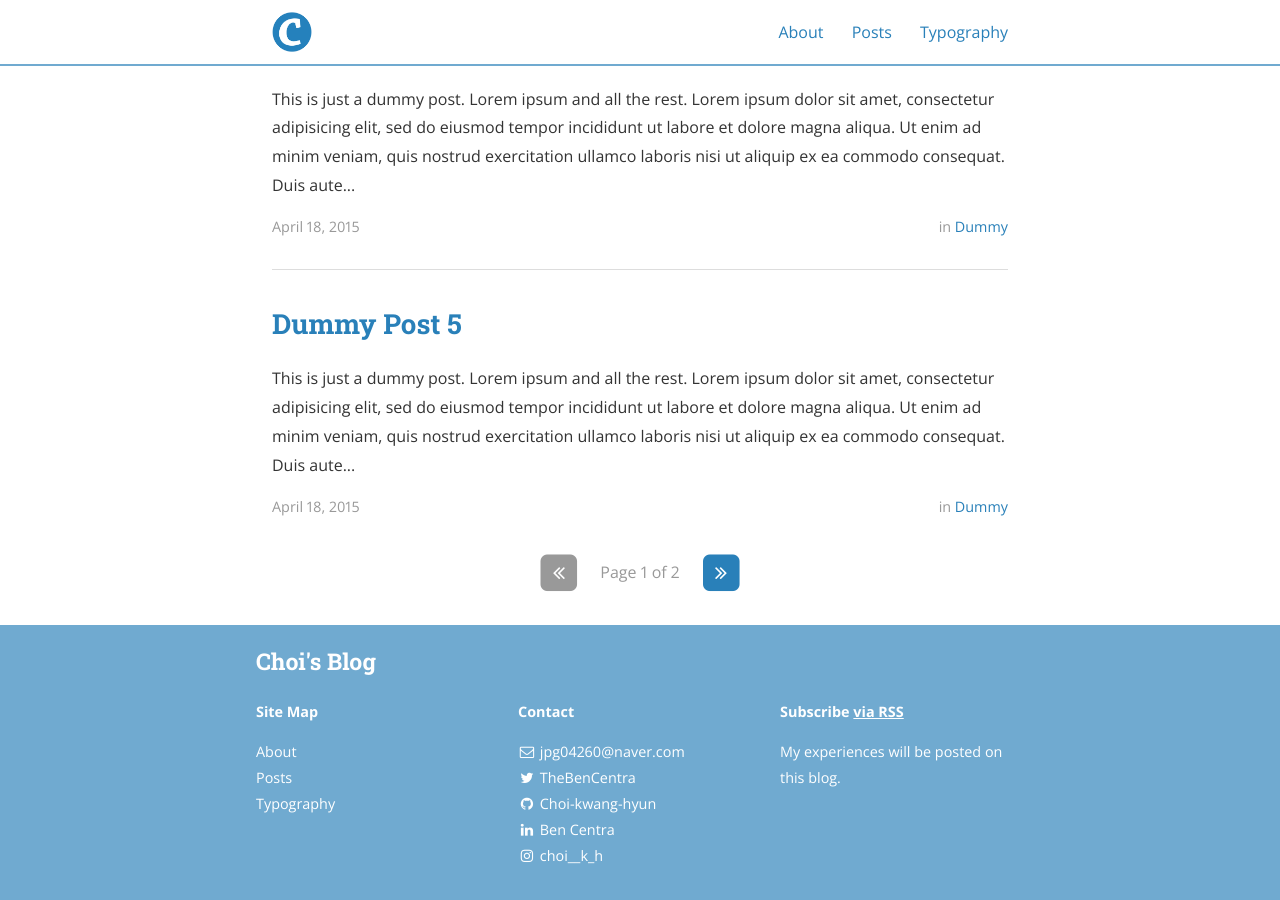
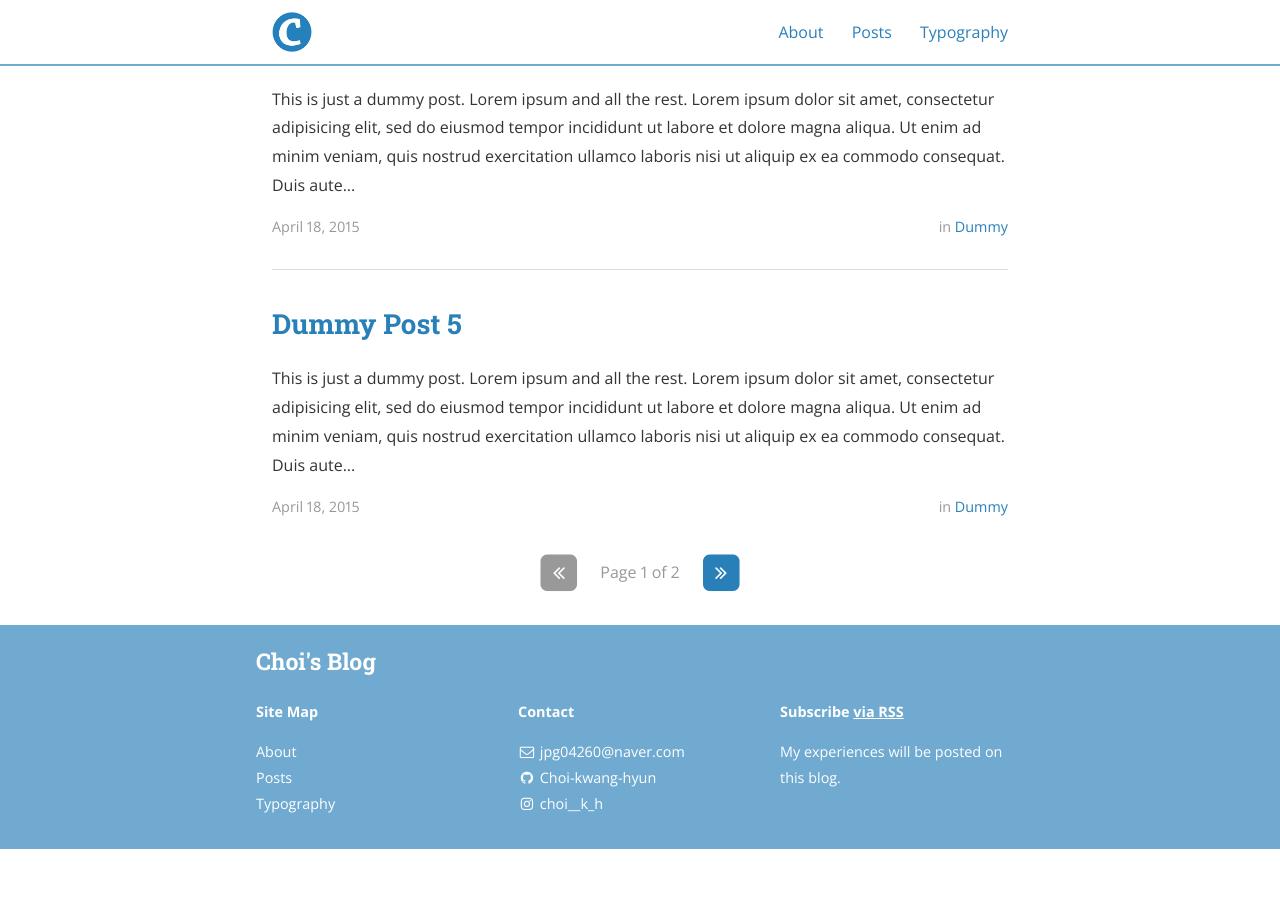
Before and after one commit to bencentra/centrarium, a Jekyll site: the page built from index.html, in a window 1280 px wide and 900 px high, scrolled down 1300 px. Built offline with Jekyll 4.4.1, drawn with Linux system fonts in a browser that asks for light colours; nearby versions of some CDN libraries; the list of posts is cut into pages by our own code; after the commit the page ends 2149 px from its top, so only the background shows below that.

Commit message:
revise Contact category

```diff
--- a/_config.yml
+++ b/_config.yml
@@ -78,17 +78,17 @@
 social:
   - name: Twitter
     icon: twitter
-    username: TheBenCentra
-    url: https://twitter.com/TheBenCentra
+    username: ""
+    url: ""
     desc: Follow me on Twitter
-    share: true
+    share: false
 
   - name: Facebook
     icon: facebook
-    username: thebencentra
+    username: ""
     url: ""
     desc: Friend me on Facebook
-    share: true
+    share: false
 
   - name: GitHub
     icon: github
@@ -99,8 +99,8 @@
 
   - name: LinkedIn
     icon: linkedin
-    username: Ben Centra
-    url: https://www.linkedin.com/pub/ben-centra/47/769/60a
+    username: ""
+    url: ""
     desc: Connect with me on LinkedIn
     share: false
 
@@ -130,7 +130,7 @@
     username: ""
     url: ""
     desc: Follow me on Pinterest
-    share: true
+    share: false
 
   - name: SoundCloud
     icon: soundcloud
@@ -179,7 +179,7 @@
     username: ""
     url: ""
     desc: Share to Reddit
-    share: true
+    share: false
 
   - name: "Hacker News"
     icon: hacker-news
```
